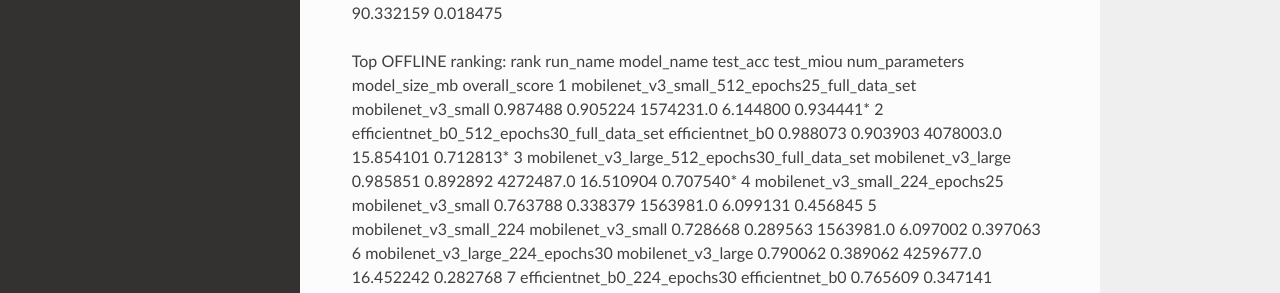
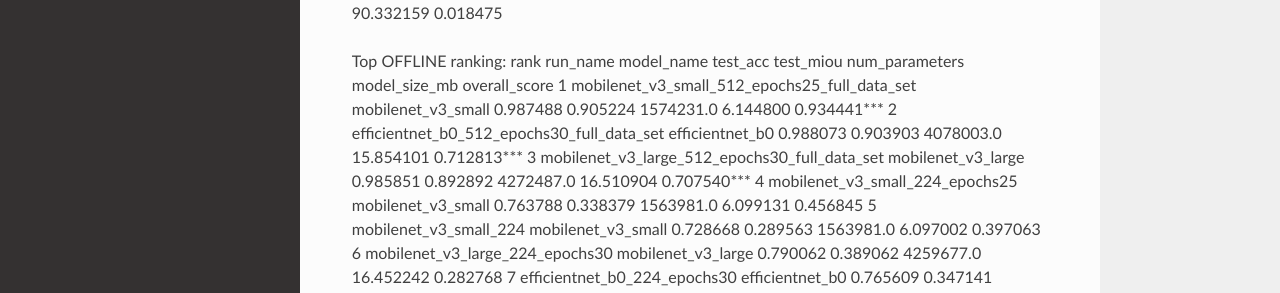
Before and after one commit to jadkandah/plant-disease-detection, an MkDocs documentation site: the page built from docs/progress.md, in a window 1280 px wide and 900 px high, scrolled down 4875 px. Shown: the part 420-713 px from the top of the window. Built offline with MkDocs 1.6.1, drawn with Linux system fonts in a browser that asks for light colours; nearby versions of some CDN libraries; some of the changed text lies outside the part shown.

```diff
--- a/docs/progress.md
+++ b/docs/progress.md
@@ -322,9 +322,9 @@ Top ONLINE ranking:
 
 Top OFFLINE ranking:
  rank                                      run_name         model_name  test_acc  test_miou  num_parameters  model_size_mb  overall_score
-    1 mobilenet_v3_small_512_epochs25_full_data_set mobilenet_v3_small  0.987488   0.905224       1574231.0       6.144800       0.934441*
-    2    efficientnet_b0_512_epochs30_full_data_set    efficientnet_b0  0.988073   0.903903       4078003.0      15.854101       0.712813*
-    3 mobilenet_v3_large_512_epochs30_full_data_set mobilenet_v3_large  0.985851   0.892892       4272487.0      16.510904       0.707540*
+    1 mobilenet_v3_small_512_epochs25_full_data_set mobilenet_v3_small  0.987488   0.905224       1574231.0       6.144800       0.934441***
+    2    efficientnet_b0_512_epochs30_full_data_set    efficientnet_b0  0.988073   0.903903       4078003.0      15.854101       0.712813***
+    3 mobilenet_v3_large_512_epochs30_full_data_set mobilenet_v3_large  0.985851   0.892892       4272487.0      16.510904       0.707540***
     4               mobilenet_v3_small_224_epochs25 mobilenet_v3_small  0.763788   0.338379       1563981.0       6.099131       0.456845
     5                        mobilenet_v3_small_224 mobilenet_v3_small  0.728668   0.289563       1563981.0       6.097002       0.397063
     6               mobilenet_v3_large_224_epochs30 mobilenet_v3_large  0.790062   0.389062       4259677.0      16.452242       0.282768
```
Also changed, not shown: 1 other file.
